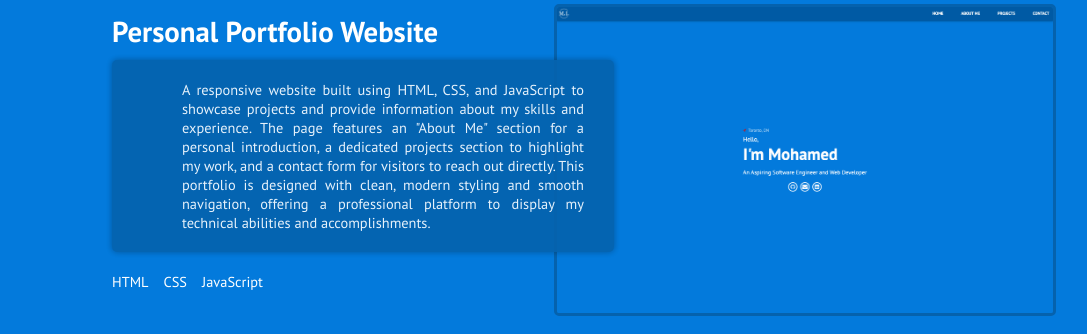
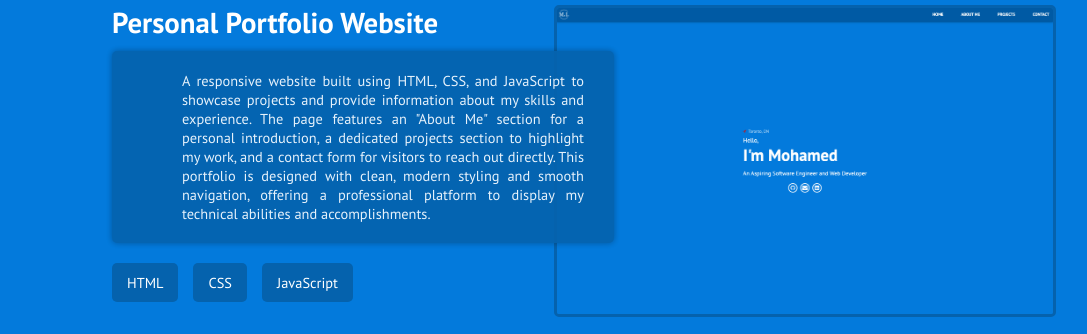
Before and after one commit to moibra05/personal-website, a plain HTML site: page index.html in a window 1280 px wide. Shown: the part 2015-2349 px from the top of the page, without its empty margins (96-1183 px from the left). Drawn offline with Linux system fonts and the light colour scheme.

Commit message:
changed project tools appearance

```diff
--- a/styles.css
+++ b/styles.css
@@ -261,6 +261,13 @@
   padding: 20px 0px
 }
 
+.project-tools li {
+  background-color: var(--tertiaryColour);
+  padding: 10px 15px;
+  border-radius: 5px;
+}
+
+
 .project:nth-child(odd) h3{
   text-align: right;
 }
```
